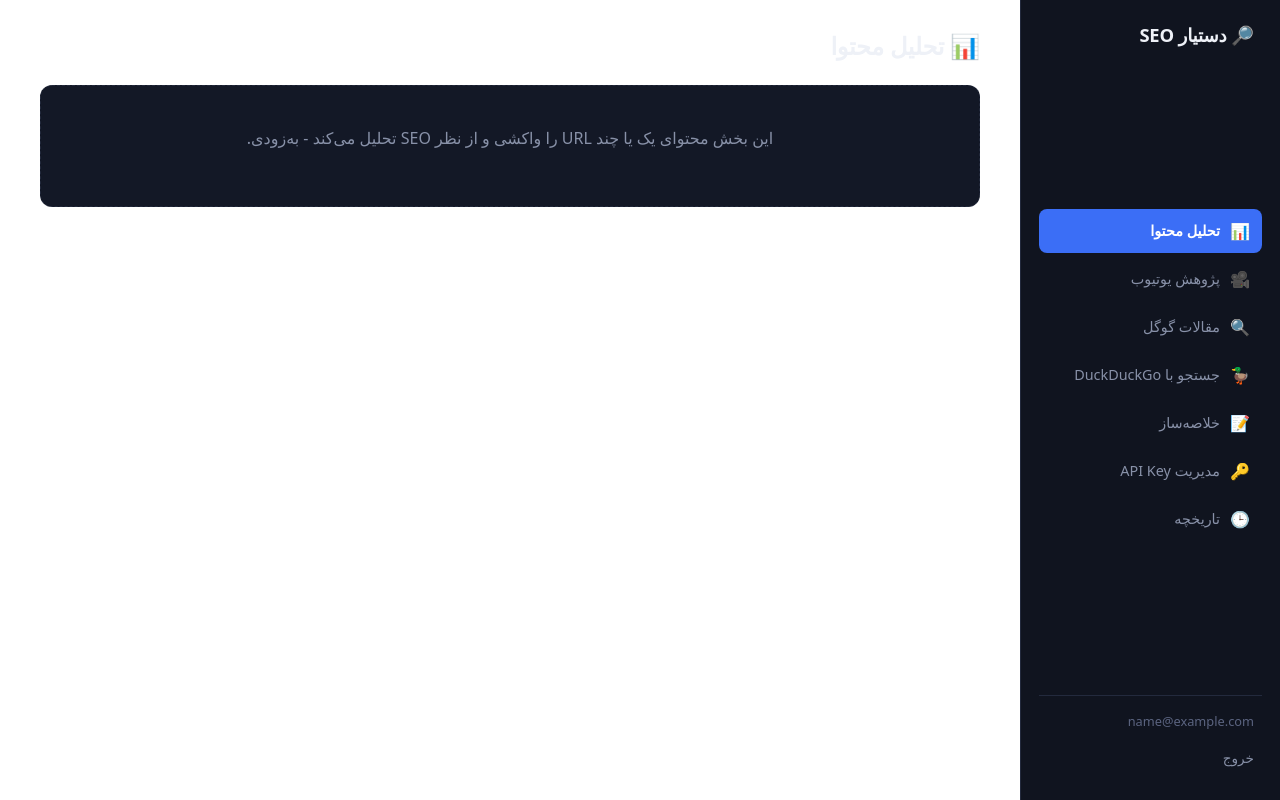
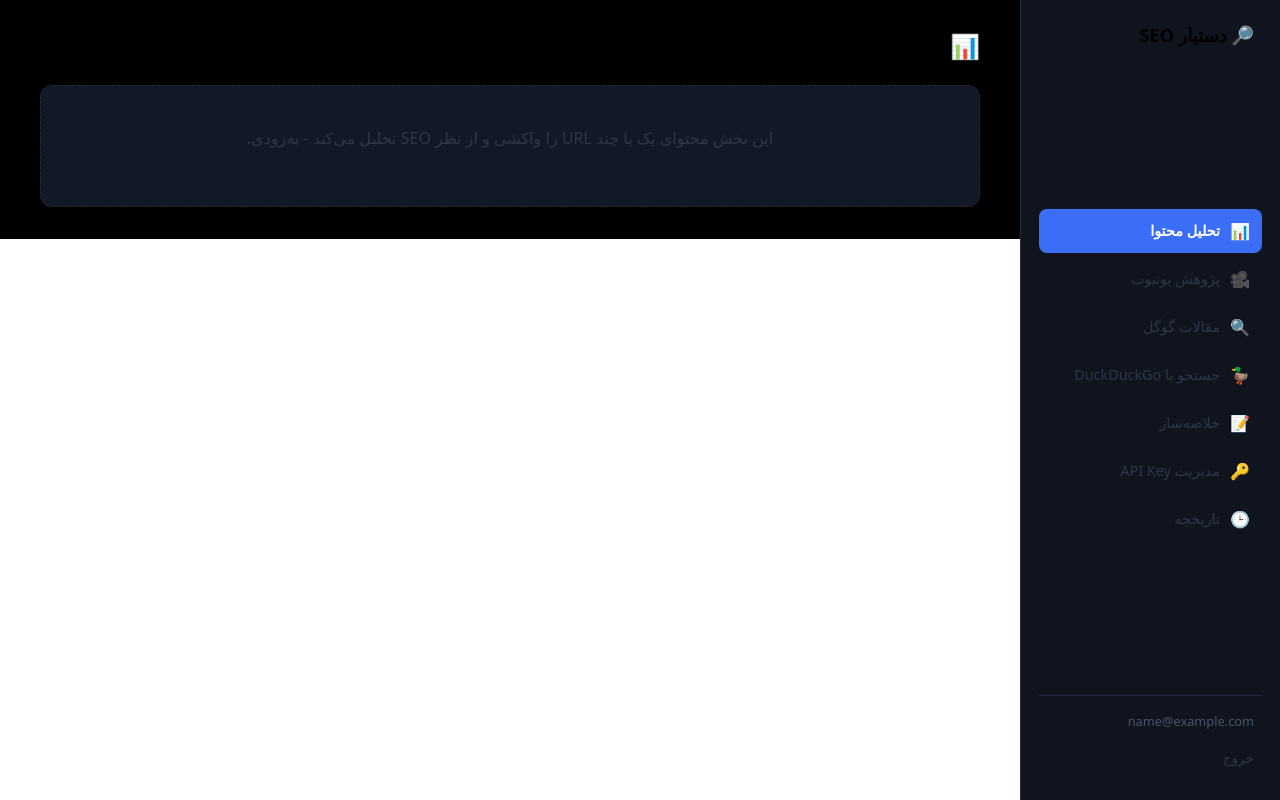
Before and after one commit to hoseinketaby/Smart-seo-assistant-tool, a Flask app: page /dashboard in a window 1280 px wide. Run offline with Flask 3, Linux system fonts and the light colour scheme; the visitor is signed in with stand-in values (Sample User, id 1).

Commit message:
Update style.css

```diff
--- a/static/style.css
+++ b/static/style.css
@@ -8,19 +8,19 @@
   --bg-sidebar: #10141f;    /* سایدبار و ورودی‌های تیره‌تر */
   --border-color: #232a3d;
 
-  --text-main: #eef1f7;
-  --text-muted: #8891a8;
-  --text-dim: #5b6480;
+  --text-main: #000000;     /* تغییر: متن اصلی به مشکی */
+  --text-muted: #2d3748;    /* تغییر: متن کم‌رنگ‌تر به خاکستری تیره */
+  --text-dim: #4a5568;      /* تغییر: متن بسیار کم‌رنگ به خاکستری */
 
   --accent: #3b6ef6;
   --accent-ink: #ffffff;    /* رنگ متن روی پس‌زمینه‌ی آبی */
 
   --error-bg: rgba(251, 113, 133, 0.08);
-  --error-text: #fda4af;
+  --error-text: #dc2626;    /* تغییر: متن خطا به قرمز تیره برای خوانایی بهتر */
   --error-border: rgba(251, 113, 133, 0.35);
 
   --success-bg: rgba(16, 185, 129, 0.12);
-  --success-text: #6ee7b7;
+  --success-text: #065f46;  /* تغییر: متن موفقیت به سبز تیره */
   --success-border: rgba(16, 185, 129, 0.35);
 
   --font-body: 'Vazirmatn', 'Segoe UI', Tahoma, sans-serif;
@@ -284,6 +284,7 @@ a {
   margin-right: 260px;
   padding: 32px 40px;
   min-width: 0;
+  background-color: #000000; /* تغییر: پس‌زمینه مشکی برای بخش محتوا */
 }
 
 .main h1 {
```
